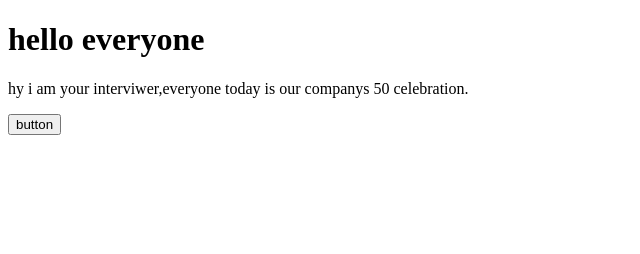
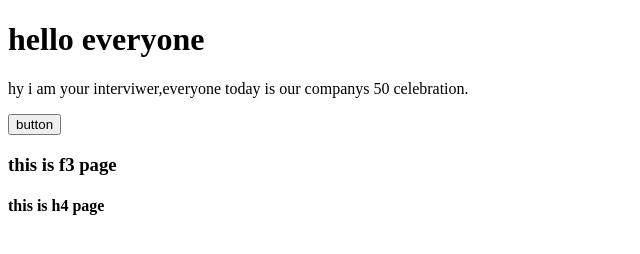
Before and after one commit to riyamodi0727-commits/riya_page, a plain HTML site: page index.html in a window 1280 px wide. Shown: the whole page, without its empty margins (0-640 px from the left). Drawn offline with Linux system fonts and the light colour scheme.

Commit message:
updated f3 html page

```diff
--- a/index.html
+++ b/index.html
@@ -9,5 +9,7 @@
     <h1>hello everyone</h1>
     <p>hy i am your interviwer,everyone today is our companys 50 celebration.</p>
     <input type="button" value="button">
+    <h3>this is f3 page</h3>
+    <h4>this is h4 page</h4>
 </body>
 </html>
```
